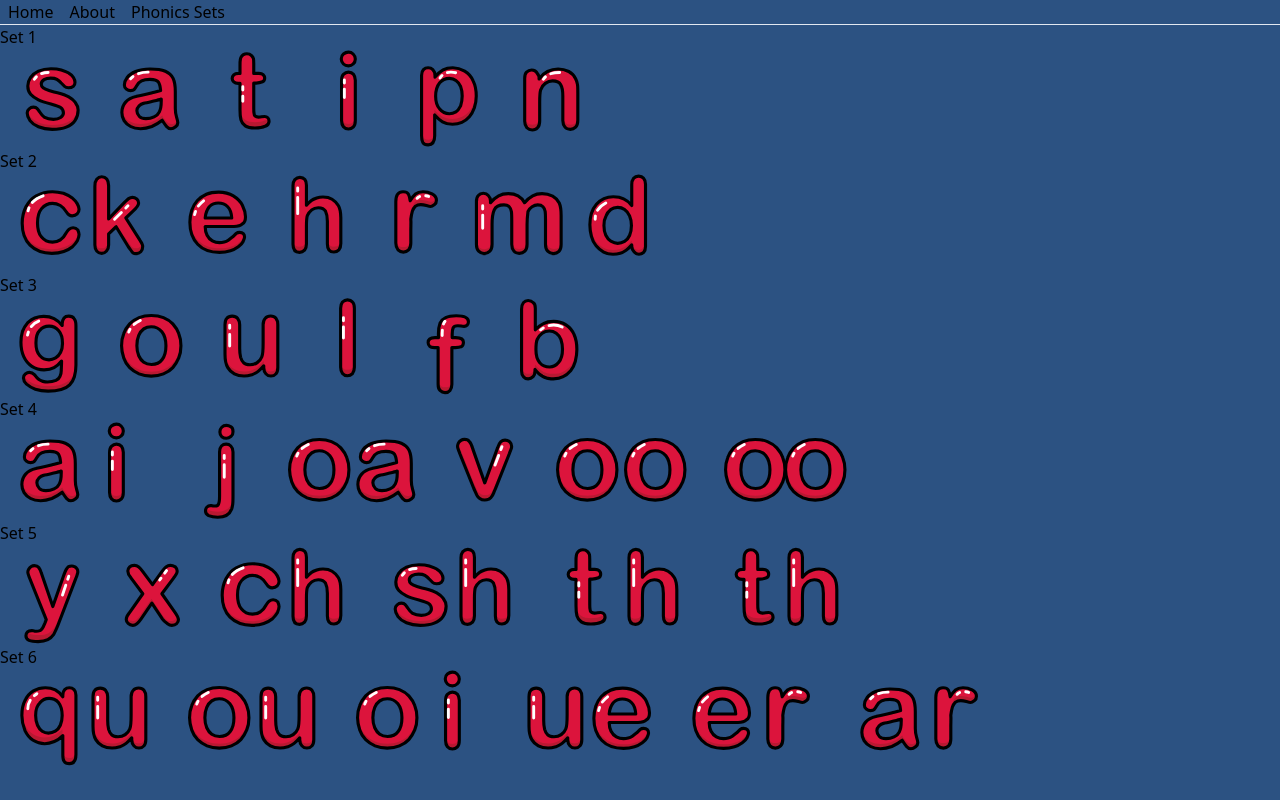
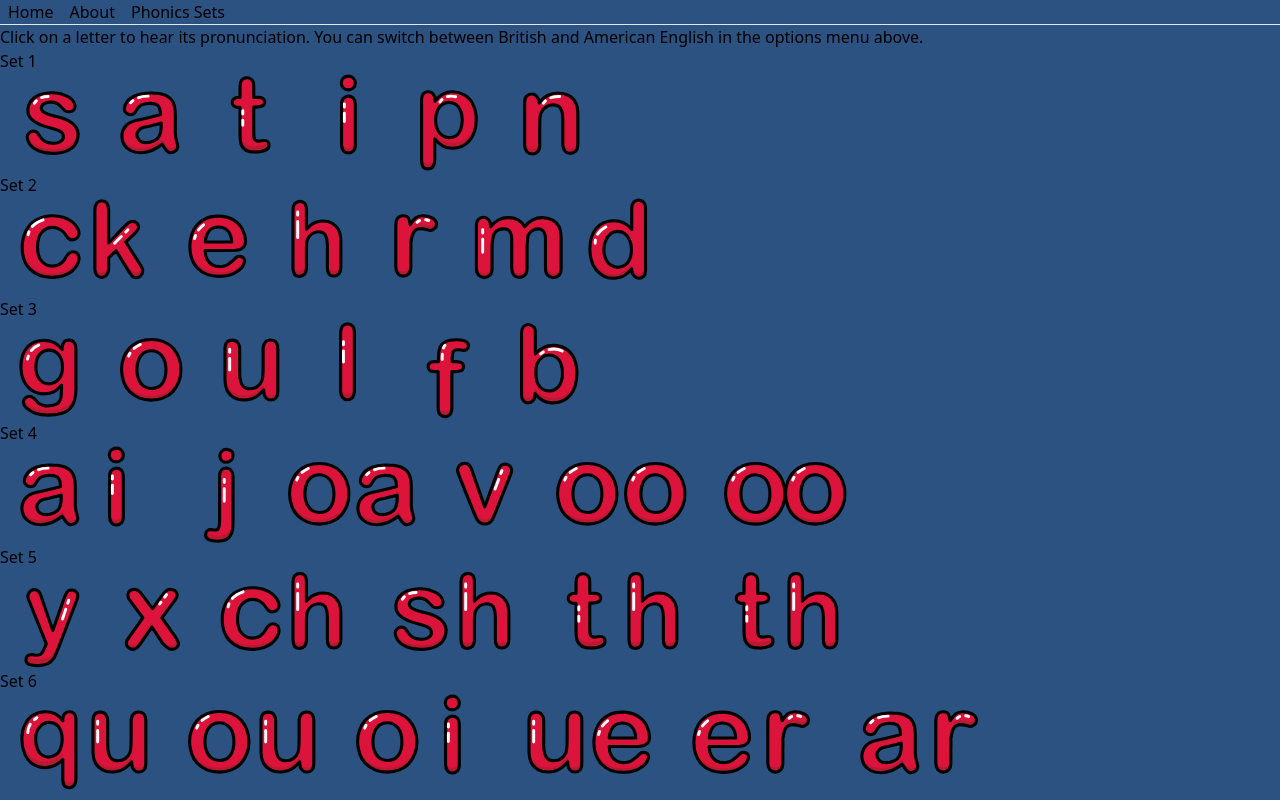
Before and after one commit to mojiwa/toddler-phonics-letter-game, a React (Create React App) app: page /phonics-sets in a window 1280 px wide. Built offline with nearby package versions, Linux system fonts and the light colour scheme.

Commit message:
add text description to Phonics page

```diff
--- a/src/PhonicsSets.tsx
+++ b/src/PhonicsSets.tsx
@@ -16,6 +16,10 @@ export default class PhonicsSets extends React.PureComponent<ILetterSelectProps,
   render() {
     return(
       <div>
+        <div>
+          Click on a letter to hear its pronunciation. You can switch between British and American English in the options menu above.
+        </div>
+        <br />
         Set 1
         <ul>
           {this.props.LetterData.filter(las => las.Set === 1).map(las => (
```
